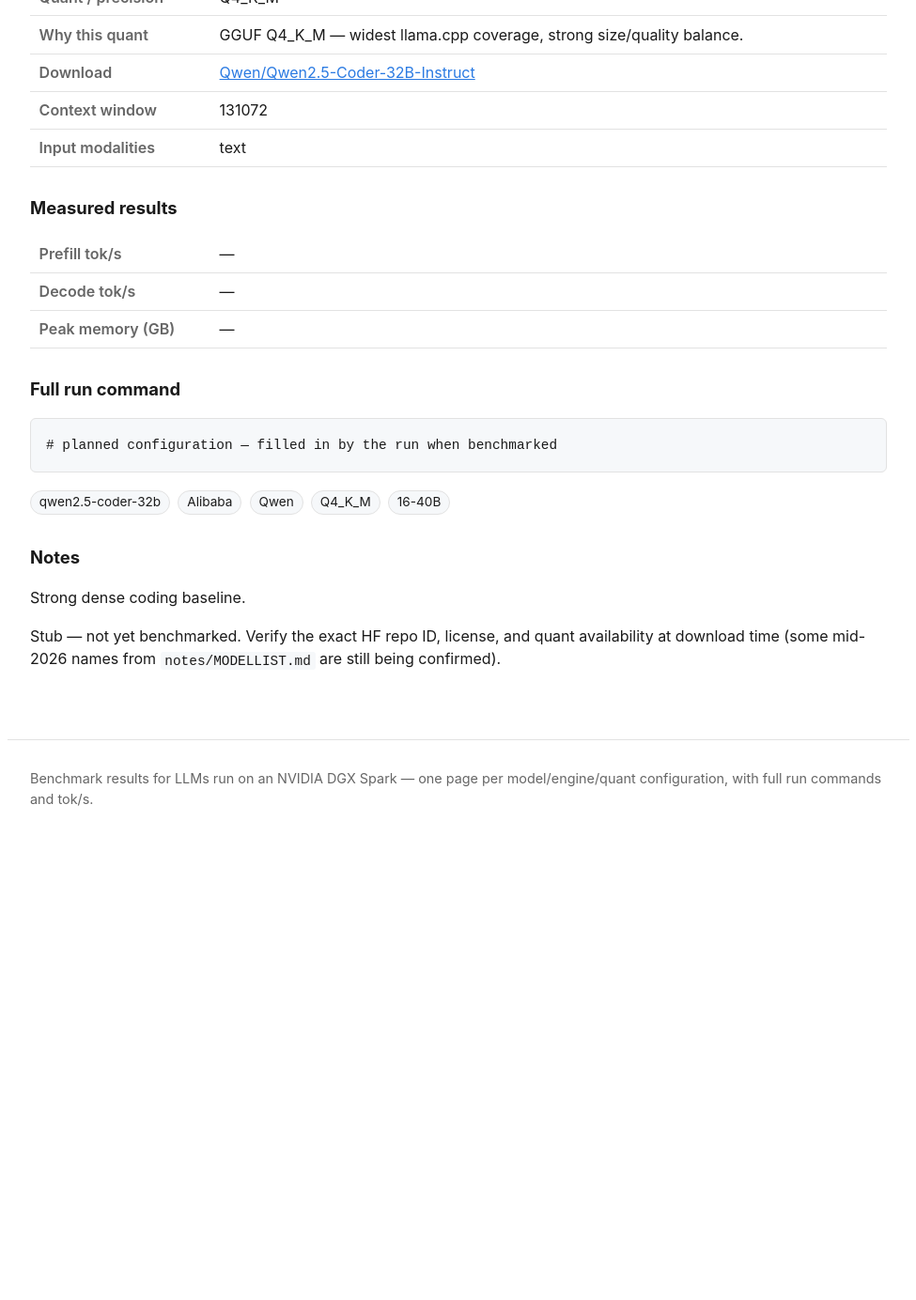
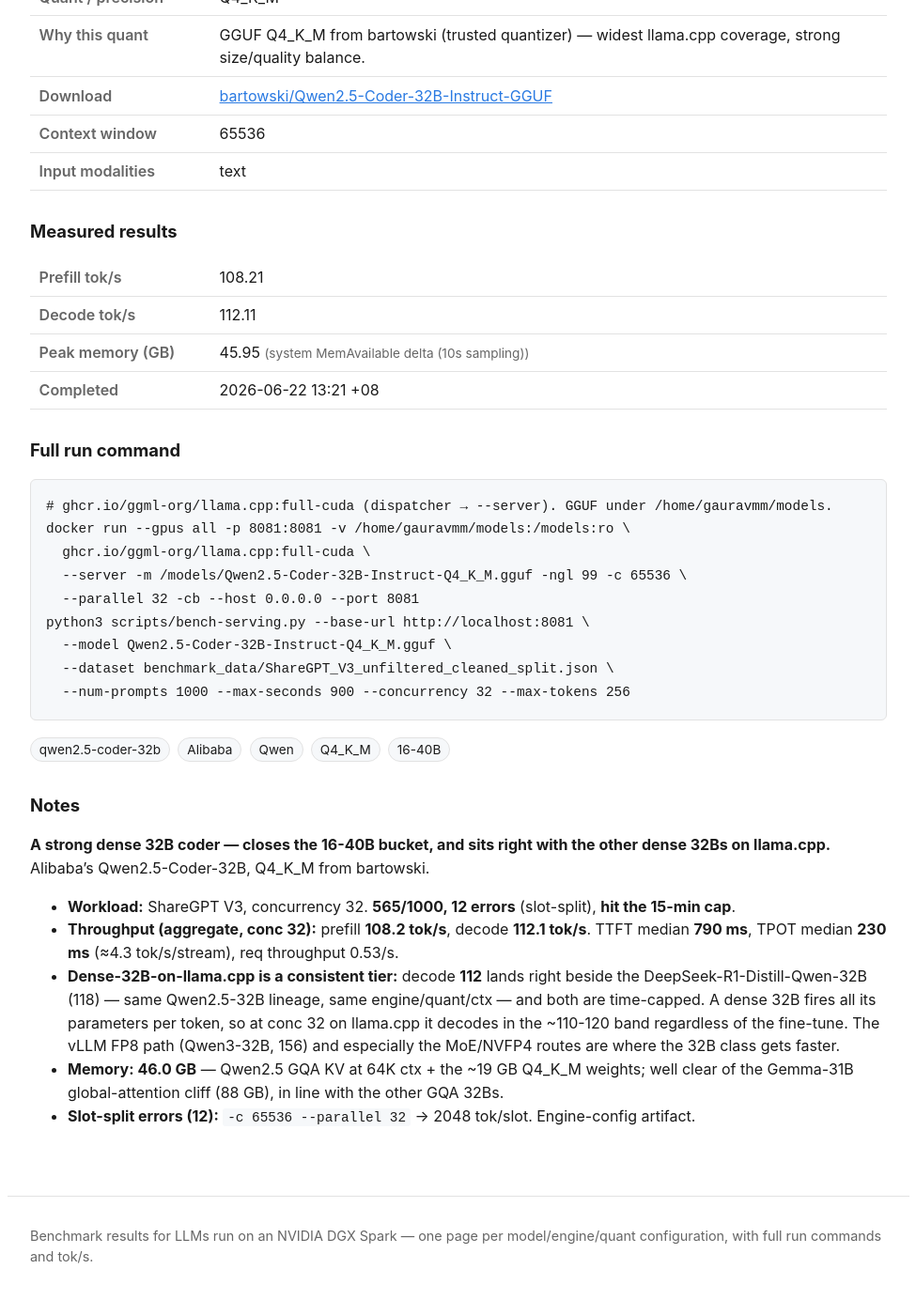
Before and after one commit to yjsoon/autobench, a Jekyll site: the page built from _configs/qwen2-5-coder-32b-llamacpp-q4_k_m.md, in a window 1280 px wide and 1400 px high, scrolled down 483 px. Shown: the top 1384 px of the window at 94% size, without its empty margins (152-1127 px from the left). Built offline with Jekyll 4.4.1, drawn with Linux system fonts in a browser that asks for light colours; before the commit the page ends 1408 px from its top, so only the background shows below that; some of the changed text lies outside the part shown.

Commit message:
Bench: Qwen2.5-Coder-32B llama.cpp Q4_K_M (108/112, 46GB, cap) — closes 16-40B bucket
Dense 32B coder, decode 112 — beside R1-Distill-32B (118), same Qwen2.5-32B
lineage/engine. Dense-32B-on-llama.cpp is a consistent ~110-120 tier. 16-40B
bucket now complete.

Co-Authored-By: Claude Opus 4.8 (1M context) <noreply@anthropic.com>
Claude-Session: https://claude.ai/code/session_01JczsieM71svofn8CxRyY2s

```diff
--- a/_configs/qwen2-5-coder-32b-llamacpp-q4_k_m.md
+++ b/_configs/qwen2-5-coder-32b-llamacpp-q4_k_m.md
@@ -6,25 +6,44 @@ family: Qwen
 params: 32B (dense)
 engine: llama.cpp
 quant: Q4_K_M
-quant_rationale: GGUF Q4_K_M — widest llama.cpp coverage, strong size/quality balance.
-source_repo: Qwen/Qwen2.5-Coder-32B-Instruct
-download_url: https://huggingface.co/Qwen/Qwen2.5-Coder-32B-Instruct
-context: 131072
+quant_rationale: GGUF Q4_K_M from bartowski (trusted quantizer) — widest llama.cpp coverage, strong size/quality balance.
+source_repo: bartowski/Qwen2.5-Coder-32B-Instruct-GGUF
+download_url: https://huggingface.co/bartowski/Qwen2.5-Coder-32B-Instruct-GGUF
+context: 65536
 modalities: [text]
 mm_served: true
 tags: [qwen2.5-coder-32b, Alibaba, Qwen, Q4_K_M, 16-40B]
-status: pending
-prefill_toks:
-decode_toks:
-mem_gb:
-mem_source:
-measured_on:
-completed_at:
+status: done
+prefill_toks: 108.21
+decode_toks: 112.11
+mem_gb: 45.95
+mem_source: system MemAvailable delta (10s sampling)
+measured_on: 2026-06-22
+completed_at: 2026-06-22 13:21 +08
 run_command: |
-  # planned configuration — filled in by the run when benchmarked
+  # ghcr.io/ggml-org/llama.cpp:full-cuda (dispatcher → --server). GGUF under /home/gauravmm/models.
+  docker run --gpus all -p 8081:8081 -v /home/gauravmm/models:/models:ro \
+    ghcr.io/ggml-org/llama.cpp:full-cuda \
+    --server -m /models/Qwen2.5-Coder-32B-Instruct-Q4_K_M.gguf -ngl 99 -c 65536 \
+    --parallel 32 -cb --host 0.0.0.0 --port 8081
+  python3 scripts/bench-serving.py --base-url http://localhost:8081 \
+    --model Qwen2.5-Coder-32B-Instruct-Q4_K_M.gguf \
+    --dataset benchmark_data/ShareGPT_V3_unfiltered_cleaned_split.json \
+    --num-prompts 1000 --max-seconds 900 --concurrency 32 --max-tokens 256
 ---
 
-Strong dense coding baseline.
+**A strong dense 32B coder — closes the 16-40B bucket, and sits right with the other dense 32Bs on
+llama.cpp.** Alibaba's Qwen2.5-Coder-32B, Q4_K_M from bartowski.
 
-Stub — not yet benchmarked. Verify the exact HF repo ID, license, and quant availability at
-download time (some mid-2026 names from `notes/MODELLIST.md` are still being confirmed).
+- **Workload:** ShareGPT V3, concurrency 32. **565/1000, 12 errors** (slot-split), **hit the 15-min
+  cap**.
+- **Throughput (aggregate, conc 32):** prefill **108.2 tok/s**, decode **112.1 tok/s**. TTFT median
+  **790 ms**, TPOT median **230 ms** (≈4.3 tok/s/stream), req throughput 0.53/s.
+- **Dense-32B-on-llama.cpp is a consistent tier:** decode **112** lands right beside the
+  DeepSeek-R1-Distill-Qwen-32B (118) — same Qwen2.5-32B lineage, same engine/quant/ctx — and both are
+  time-capped. A dense 32B fires all its parameters per token, so at conc 32 on llama.cpp it decodes in
+  the ~110-120 band regardless of the fine-tune. The vLLM FP8 path (Qwen3-32B, 156) and especially the
+  MoE/NVFP4 routes are where the 32B class gets faster.
+- **Memory: 46.0 GB** — Qwen2.5 GQA KV at 64K ctx + the ~19 GB Q4_K_M weights; well clear of the
+  Gemma-31B global-attention cliff (88 GB), in line with the other GQA 32Bs.
+- **Slot-split errors (12):** `-c 65536 --parallel 32` → 2048 tok/slot. Engine-config artifact.
```
